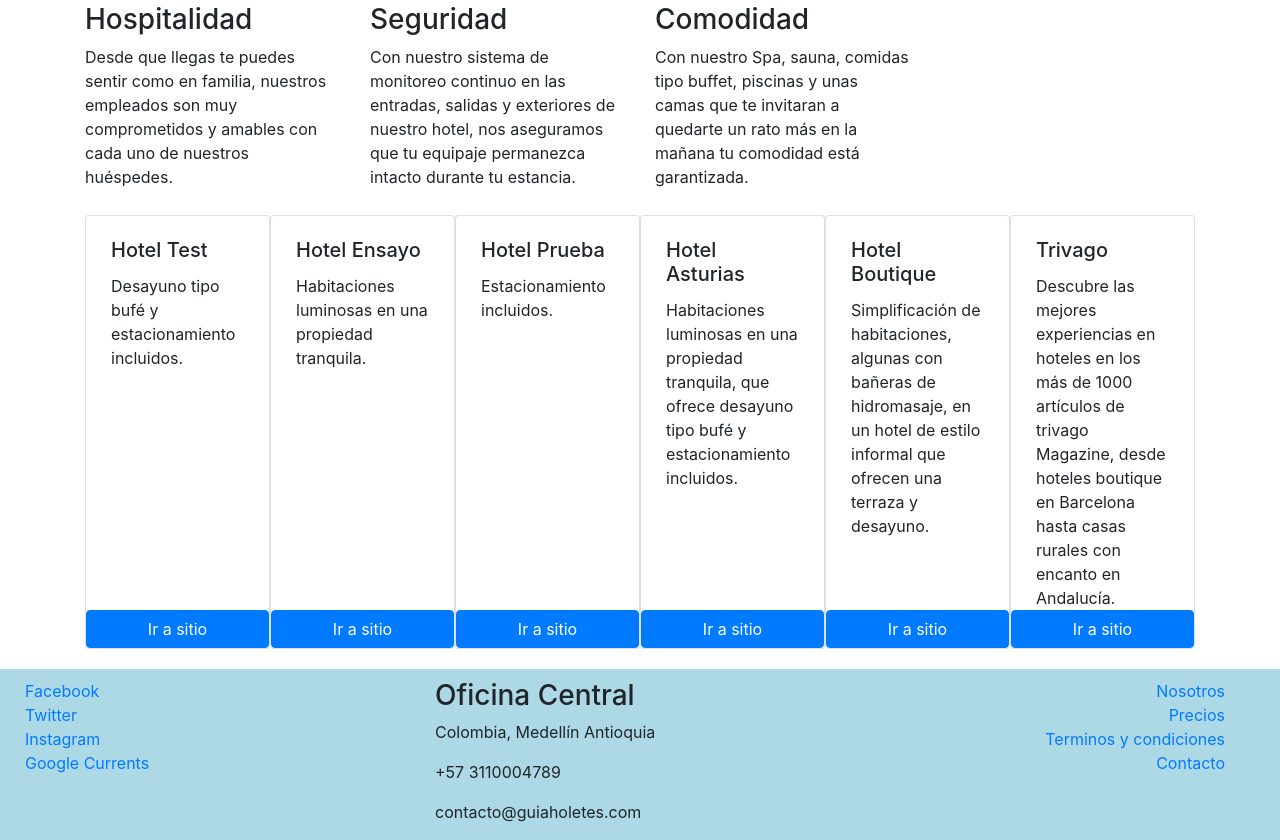
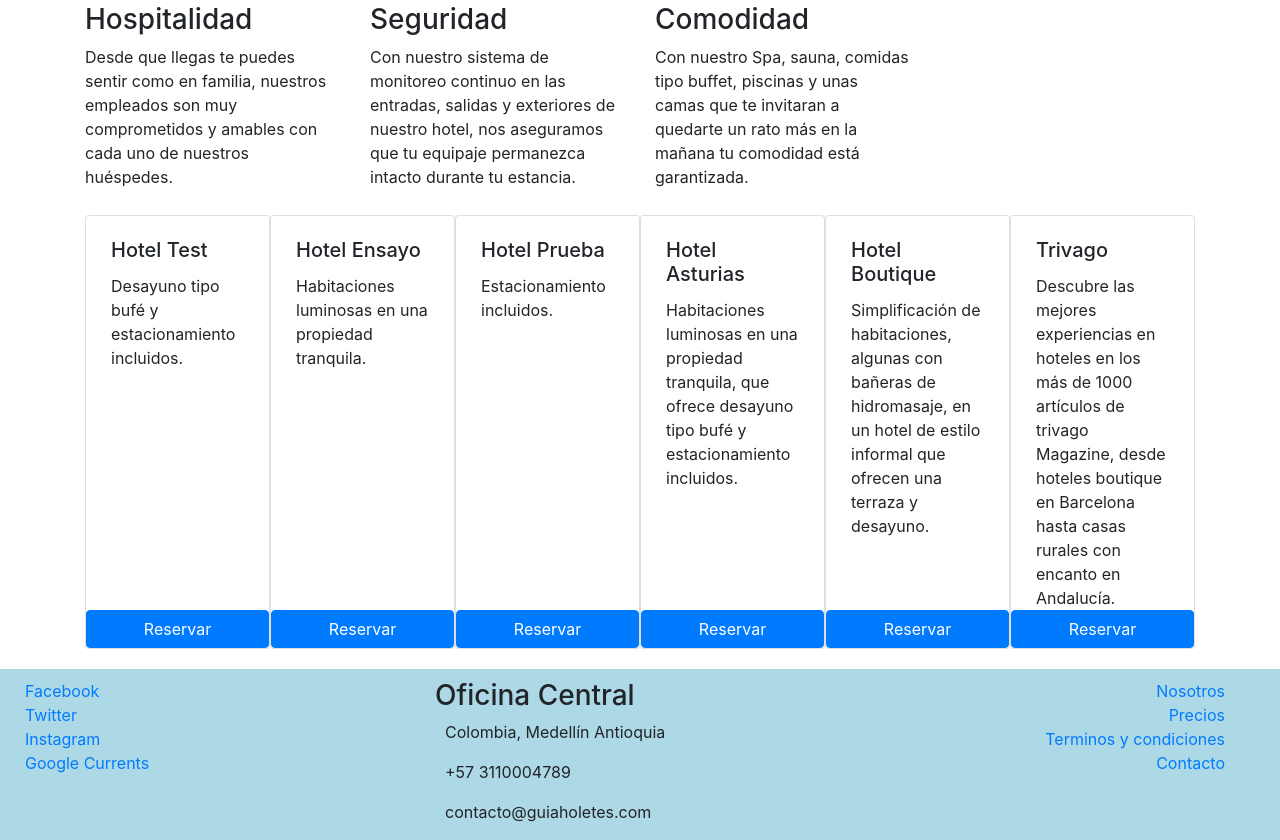
Before and after one commit to Segaretsu/Coursera-full-Stack-module-1, a website: page index.html in a window 1280 px wide. Shown: the part 346-1186 px from the top of the page. Drawn offline with nearby package versions, Linux system fonts and the light colour scheme; a web font is replaced by a local one.

Commit message:
Usando open icons - 26/07/2020, 12:05 pm

```diff
--- a/css/main.css
+++ b/css/main.css
@@ -8,6 +8,10 @@ footer {
   background-color: lightblue;
   margin-bottom: 0px;
   margin-top: 20px;
+}
+
+.footer-address-icon {
+  padding-right: 10px;
 }
 
 .card-hotel {
--- a/index.html
+++ b/index.html
@@ -7,6 +7,9 @@
 
     <!-- Bootstrap CSS -->
     <link rel="stylesheet" href="node_modules/bootstrap/dist/css/bootstrap.min.css">
+
+    <!-- Inconos -->
+    <link rel="stylesheet" href="node_modules/open-iconic/font/css/open-iconic-bootstrap.min.css">
 
     <!-- Estilos propios -->
     <link rel="stylesheet" href="./css/main.css">
@@ -58,7 +61,7 @@
               <h5 class="card-title">Trivago</h5>
               <p class="card-text">Descubre las mejores experiencias en hoteles en los más de 1000 artículos de trivago Magazine, desde hoteles boutique en Barcelona hasta casas rurales con encanto en Andalucía.</p>
               <div>
-                <a href="#" target="_blank" class="btn btn-primary btn-reserva">Ir a sitio</a>
+                <a href="#" target="_blank" class="btn btn-primary btn-reserva"><span class="oi oi-plus"></span>Reservar</a>
               </div>
             </div>
           </div>
@@ -67,7 +70,7 @@
               <h5 class="card-title">Hotel Boutique</h5>
               <p class="card-text">Simplificación de habitaciones, algunas con bañeras de hidromasaje, en un hotel de estilo informal que ofrecen una terraza y desayuno.</p>
               <div>
-                <a href="#" target="_blank" class="btn btn-primary btn-reserva">Ir a sitio</a>
+                <a href="#" target="_blank" class="btn btn-primary btn-reserva"><span class="oi oi-plus"></span>Reservar</a>
               </div>
             </div>
           </div>
@@ -76,7 +79,7 @@
               <h5 class="card-title">Hotel Asturias</h5>
               <p class="card-text">Habitaciones luminosas en una propiedad tranquila, que ofrece desayuno tipo bufé y estacionamiento incluidos.</p>
               <div>
-                <a href="#" target="_blank" class="btn btn-primary btn-reserva">Ir a sitio</a>
+                <a href="#" target="_blank" class="btn btn-primary btn-reserva"><span class="oi oi-plus"></span>Reservar</a>
               </div>
             </div>
           </div>
@@ -85,7 +88,7 @@
               <h5 class="card-title">Hotel Prueba</h5>
               <p class="card-text">Estacionamiento incluidos.</p>
               <div>
-                <a href="#" target="_blank" class="btn btn-primary btn-reserva">Ir a sitio</a>
+                <a href="#" target="_blank" class="btn btn-primary btn-reserva"><span class="oi oi-plus"></span>Reservar</a>
               </div>
             </div>
           </div>
@@ -94,7 +97,7 @@
               <h5 class="card-title">Hotel Ensayo</h5>
               <p class="card-text">Habitaciones luminosas en una propiedad tranquila.</p>
               <div>
-                <a href="#" target="_blank" class="btn btn-primary btn-reserva">Ir a sitio</a>
+                <a href="#" target="_blank" class="btn btn-primary btn-reserva"><span class="oi oi-plus"></span>Reservar</a>
               </div>
             </div>
           </div>
@@ -103,7 +106,7 @@
               <h5 class="card-title">Hotel Test</h5>
               <p class="card-text">Desayuno tipo bufé y estacionamiento incluidos.</p>
               <div>
-                <a href="https://www.asturiasmedellinhotel.com/es/" target="_blank" class="btn btn-primary btn-reserva">Ir a sitio</a>
+                <a href="https://www.asturiasmedellinhotel.com/es/" target="_blank" class="btn btn-primary btn-reserva"><span class="oi oi-plus"></span>Reservar</a>
               </div>
             </div>
           </div>
@@ -120,9 +123,9 @@
         <div class="col-sm-4">
           <address class="">
             <h3>Oficina Central</h3>
-            <p>Colombia, Medellín Antioquia</p>
-            <p>+57 3110004789</p>
-            <p>contacto@guiaholetes.com</p>
+            <p><span class="oi oi-map-marker footer-address-icon"></span>Colombia, Medellín Antioquia</p>
+            <p><span class="oi oi-phone footer-address-icon"></span>+57 3110004789</p>
+            <p><span class="oi oi-inbox footer-address-icon"></span>contacto@guiaholetes.com</p>
           </address>
         </div>
         <div class="col-sm-4 d-flex flex-column align-items-end">
--- a/package.json
+++ b/package.json
@@ -23,6 +23,7 @@
   "dependencies": {
     "bootstrap": "^4.5.0",
     "jquery": "^3.5.1",
+    "open-iconic": "^1.1.1",
     "popper.js": "^1.16.1"
   }
 }
```
Also changed, not shown: about.html (+6 -3 lines), README.md, 1 other file.
